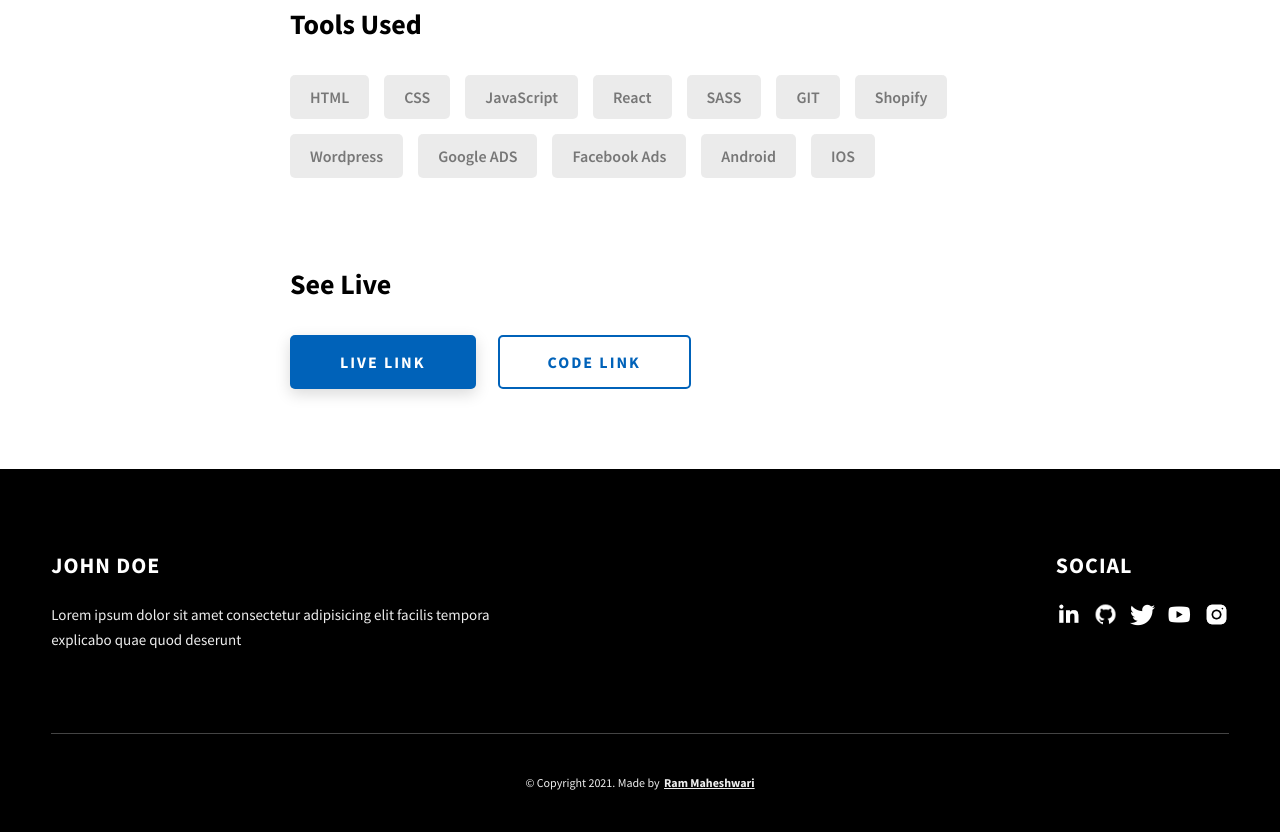
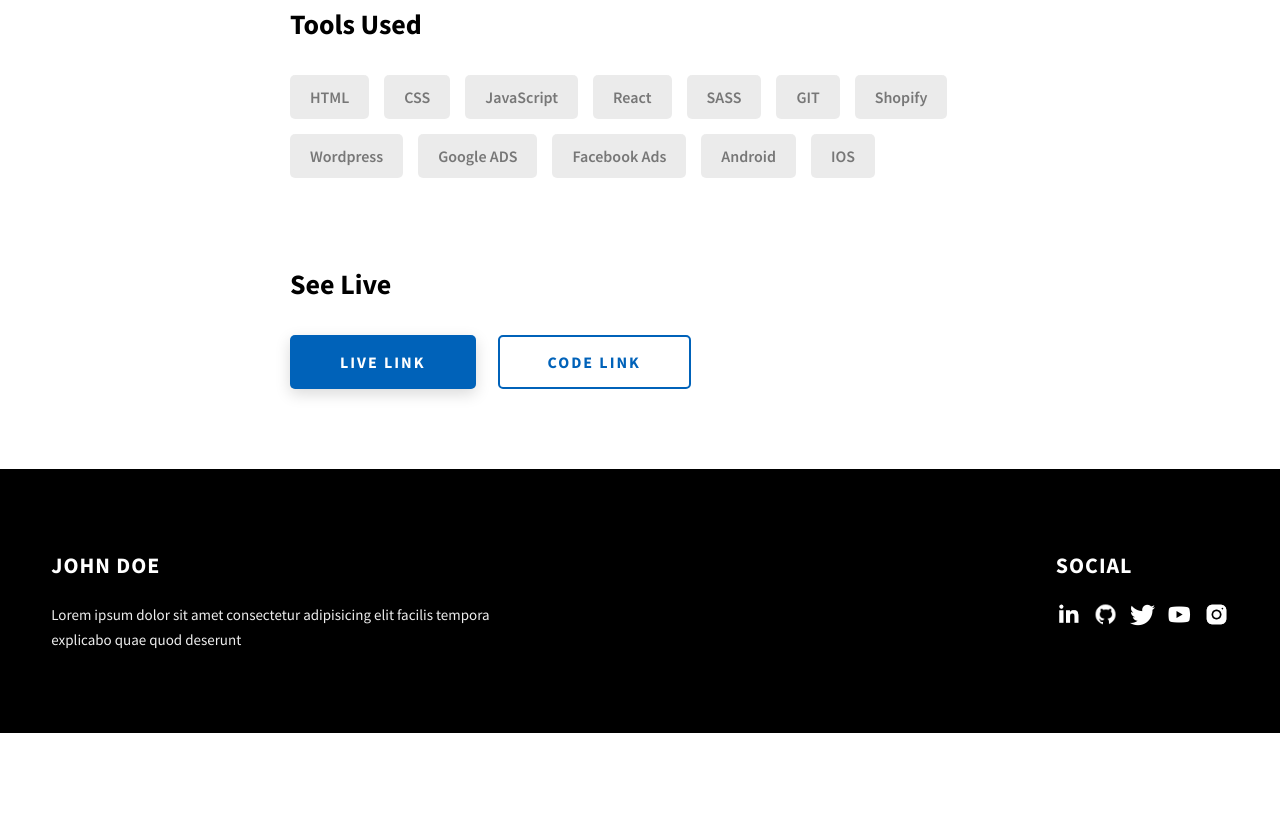
Before and after one commit to dmsbay/dmsbay.github.io, a website: page project-2.html in a window 1280 px wide. Shown: the part 1840-2672 px from the top of the page. After the commit the page ends 2573 px from the top, so only its background shows below. Drawn offline with Linux system fonts and the light colour scheme.

Commit message:
Update project-2.html

```diff
--- a/project-2.html
+++ b/project-2.html
@@ -216,15 +216,3 @@
             </p>
           </div>
         </div>
-
-        <div class="main-footer__lower">
-          &copy; Copyright 2021. Made by
-          <a rel="noreferrer" target="_blank" href="https://rammaheshwari.com"
-            >Ram Maheshwari</a
-          >
-        </div>
-      </div>
-    </footer>
-    <script src="./index.js"></script>
-  </body>
-</html>
```
